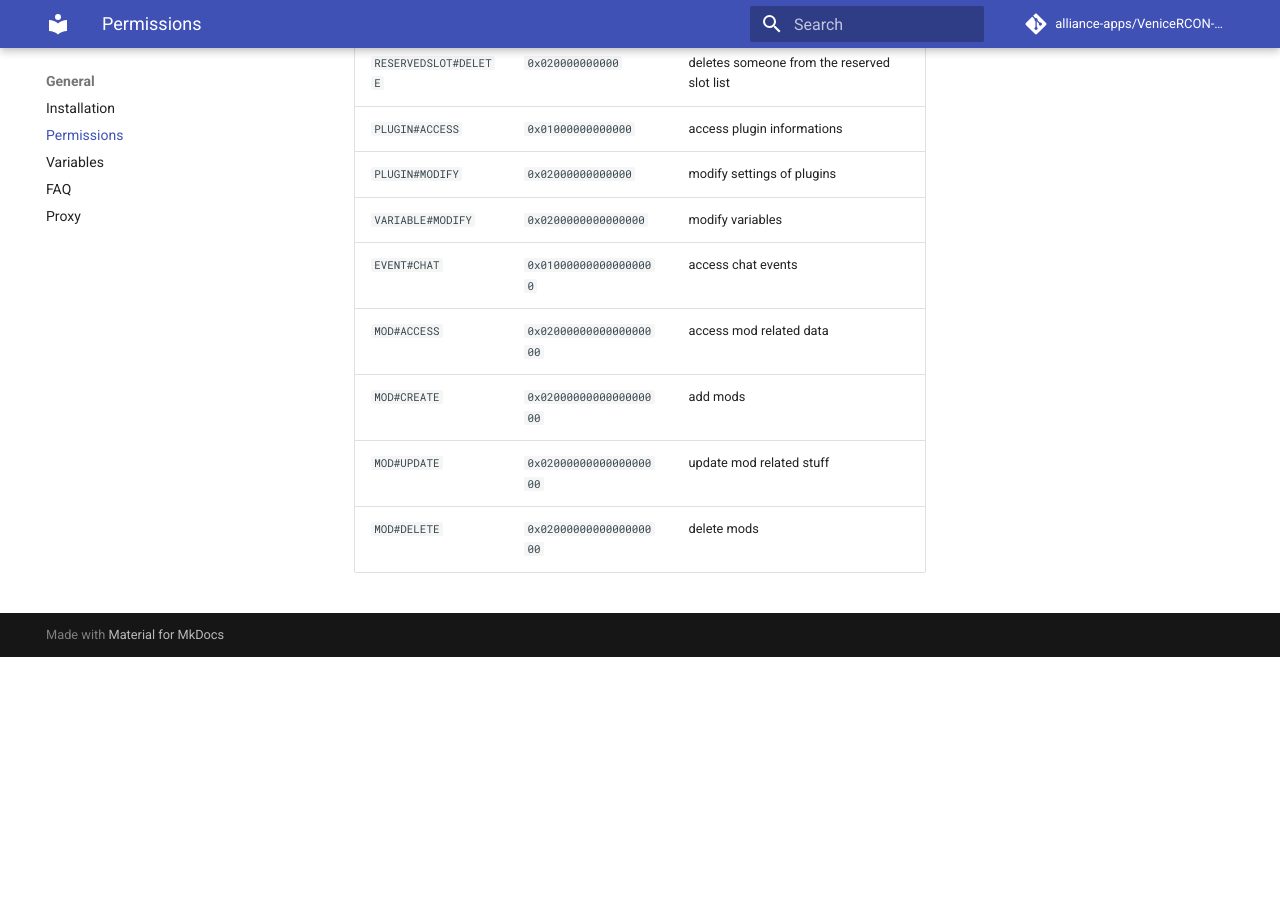
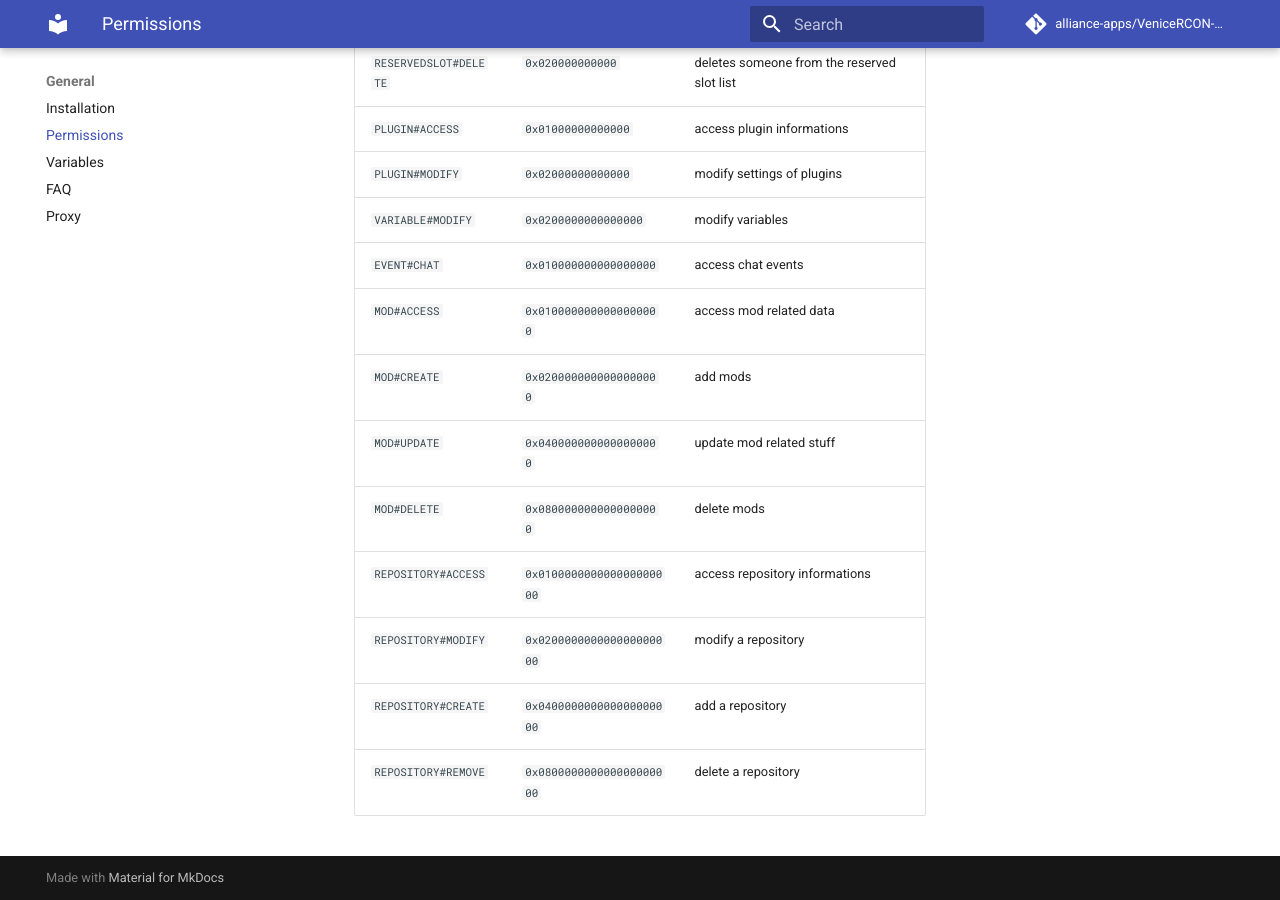
Before and after one commit to alliance-apps/VeniceRCON-documentation, an MkDocs documentation site: the page built from docs/general/scopes.md, in a window 1280 px wide and 900 px high, scrolled down 1429 px. Built offline with MkDocs 1.6.1 and Material for MkDocs 9.7.7, drawn with Linux system fonts in a browser that asks for light colours; comment, search, counter and statistics services are not loaded; before the commit the page ends 2086 px from its top, so only the background shows below that.

Commit message:
add docs for repository

```diff
--- a/docs/general/scopes.md
+++ b/docs/general/scopes.md
@@ -31,7 +31,11 @@ Permission Scopes are being saved as a bitmask, their validity can be for only a
 | `PLUGIN#MODIFY`       | `0x02000000000000`     | modify settings of plugins
 | `VARIABLE#MODIFY`     | `0x0200000000000000`   | modify variables
 | `EVENT#CHAT`          | `0x010000000000000000` | access chat events
-| `MOD#ACCESS`          | `0x0200000000000000000` | access mod related data
+| `MOD#ACCESS`          | `0x0100000000000000000` | access mod related data
 | `MOD#CREATE`          | `0x0200000000000000000` | add mods
-| `MOD#UPDATE`          | `0x0200000000000000000` | update mod related stuff
-| `MOD#DELETE`          | `0x0200000000000000000` | delete mods
+| `MOD#UPDATE`          | `0x0400000000000000000` | update mod related stuff
+| `MOD#DELETE`          | `0x0800000000000000000` | delete mods
+| `REPOSITORY#ACCESS`   | `0x010000000000000000000` | access repository informations
+| `REPOSITORY#MODIFY`   | `0x020000000000000000000` | modify a repository
+| `REPOSITORY#CREATE`   | `0x040000000000000000000` | add a repository
+| `REPOSITORY#REMOVE`   | `0x080000000000000000000` | delete a repository
--- a/mkdocs.yml
+++ b/mkdocs.yml
@@ -45,6 +45,8 @@ nav:
       - PluginRouter: general/plugin/types/PluginRouter.md
   - /api:
     - /auth: api/auth.md
+    - /repository: api/repository/index.md
+    - /repository/{repositoryId}: api/repository/repository.md
     - /instance: api/instance/index.md
     - /instance/{instanceId}: api/instance/instance.md
     - /instance/{instanceId}/users: api/instance/users.md
```
Also changed, not shown: docs/api/repository/index.md (added, +35 -0 lines), docs/api/repository/repository.md (added, +33 -0 lines), docs/api/schemas/repository.yaml (added, +40 -0 lines).
